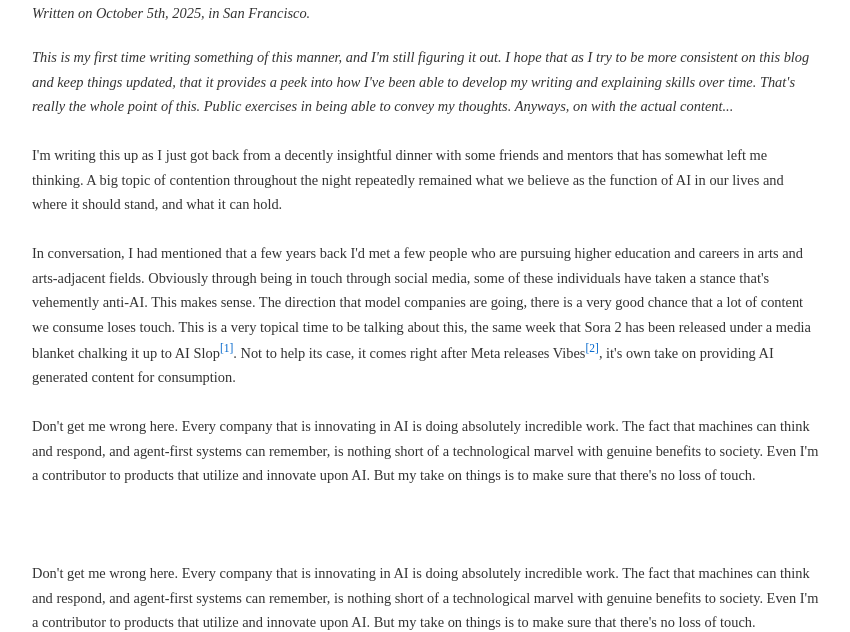
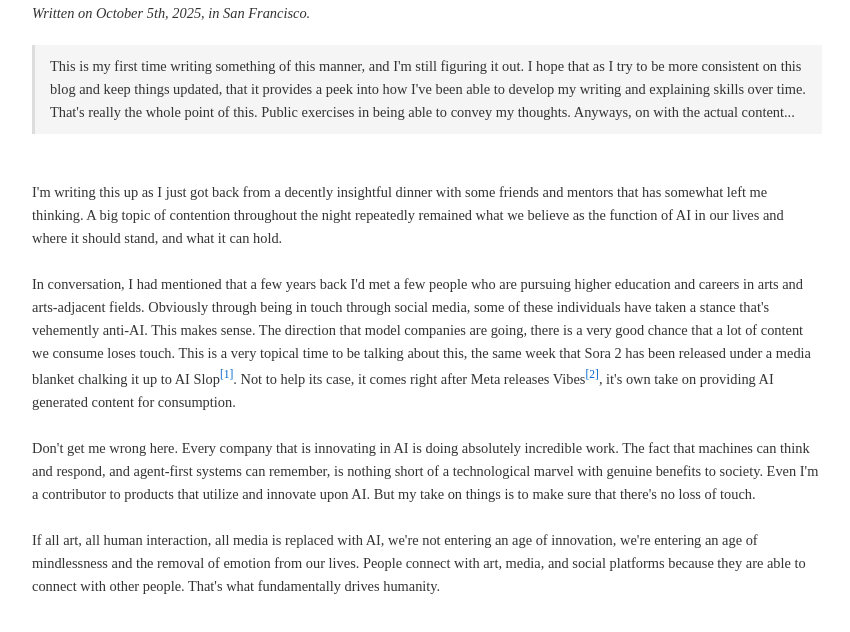
Before and after one commit to abhi-arya1/abhi-arya1.github.io, a plain HTML site: page writing/think.html in a window 1280 px wide. Shown: the part 172-804 px from the top of the page, without its empty margins (213-1063 px from the left). Drawn offline with Linux system fonts and the light colour scheme.

Commit message:
push writing info

```diff
--- a/static/style.css
+++ b/static/style.css
@@ -101,6 +101,14 @@ img {
     display: block;
 }
 
+blockquote {
+    background-color: #f5f5f5;
+    margin-bottom: 0;
+    /* font-style: italic; */
+    padding: 10px 15px;
+    border-left: 3px solid #ddd;
+}
+
 .photo-container {
     display: flex;
     gap: 10px;
--- a/writing/think.html
+++ b/writing/think.html
@@ -42,7 +42,9 @@
     <i>Written on October 5th, 2025, in San Francisco.</i>
 
     <p style="margin-top: 20px;">
-        <i>This is my first time writing something of this manner, and I'm still figuring it out. I hope that as I try to be more consistent on this blog and keep things updated, that it provides a peek into how I've been able to develop my writing and explaining skills over time. That's really the whole point of this. Public exercises in being able to convey my thoughts. Anyways, on with the actual content...</i>
+        <blockquote>
+        This is my first time writing something of this manner, and I'm still figuring it out. I hope that as I try to be more consistent on this blog and keep things updated, that it provides a peek into how I've been able to develop my writing and explaining skills over time. That's really the whole point of this. Public exercises in being able to convey my thoughts. Anyways, on with the actual content...
+        </blockquote>
         <br/><br/>
         I'm writing this up as I just got back from a decently insightful dinner with some friends and mentors that has somewhat left me thinking. A big topic of contention throughout the night repeatedly remained what we believe as the function of AI in our lives and where it should stand, and what it can hold.
         <br/><br/>
@@ -50,15 +52,7 @@
         <br/><br/>
         Don't get me wrong here. Every company that is innovating in AI is doing absolutely incredible work. The fact that machines can think and respond, and agent-first systems can remember, is nothing short of a technological marvel with genuine benefits to society. Even I'm a contributor to products that utilize and innovate upon AI. But my take on things is to make sure that there's no loss of touch.
         <br/><br/>
-        <br/><br/>
-        Don't get me wrong here. Every company that is innovating in AI is doing absolutely incredible work. The fact that machines can think and respond, and agent-first systems can remember, is nothing short of a technological marvel with genuine benefits to society. Even I'm a contributor to products that utilize and innovate upon AI. But my take on things is to make sure that there's no loss of touch.
-        <br/><br/>
-        <br/><br/>
-        Don't get me wrong here. Every company that is innovating in AI is doing absolutely incredible work. The fact that machines can think and respond, and agent-first systems can remember, is nothing short of a technological marvel with genuine benefits to society. Even I'm a contributor to products that utilize and innovate upon AI. But my take on things is to make sure that there's no loss of touch.
-        <br/><br/> <br/><br/>
-        Don't get me wrong here. Every company that is innovating in AI is doing absolutely incredible work. The fact that machines can think and respond, and agent-first systems can remember, is nothing short of a technological marvel with genuine benefits to society. Even I'm a contributor to products that utilize and innovate upon AI. But my take on things is to make sure that there's no loss of touch.
-        <br/><br/>
-        If all art, all human interaction, all media is replaced with AI, we're not entering an age of innovation, we're entering an
+        If all art, all human interaction, all media is replaced with AI, we're not entering an age of innovation, we're entering an age of mindlessness and the removal of emotion from our lives. People connect with art, media, and social platforms because they are able to connect with other people. That's what fundamentally drives humanity.
     </p>
 
     <div class="references" id="references"></div>
```
Also changed, not shown: index.html (+1 -1 lines).
